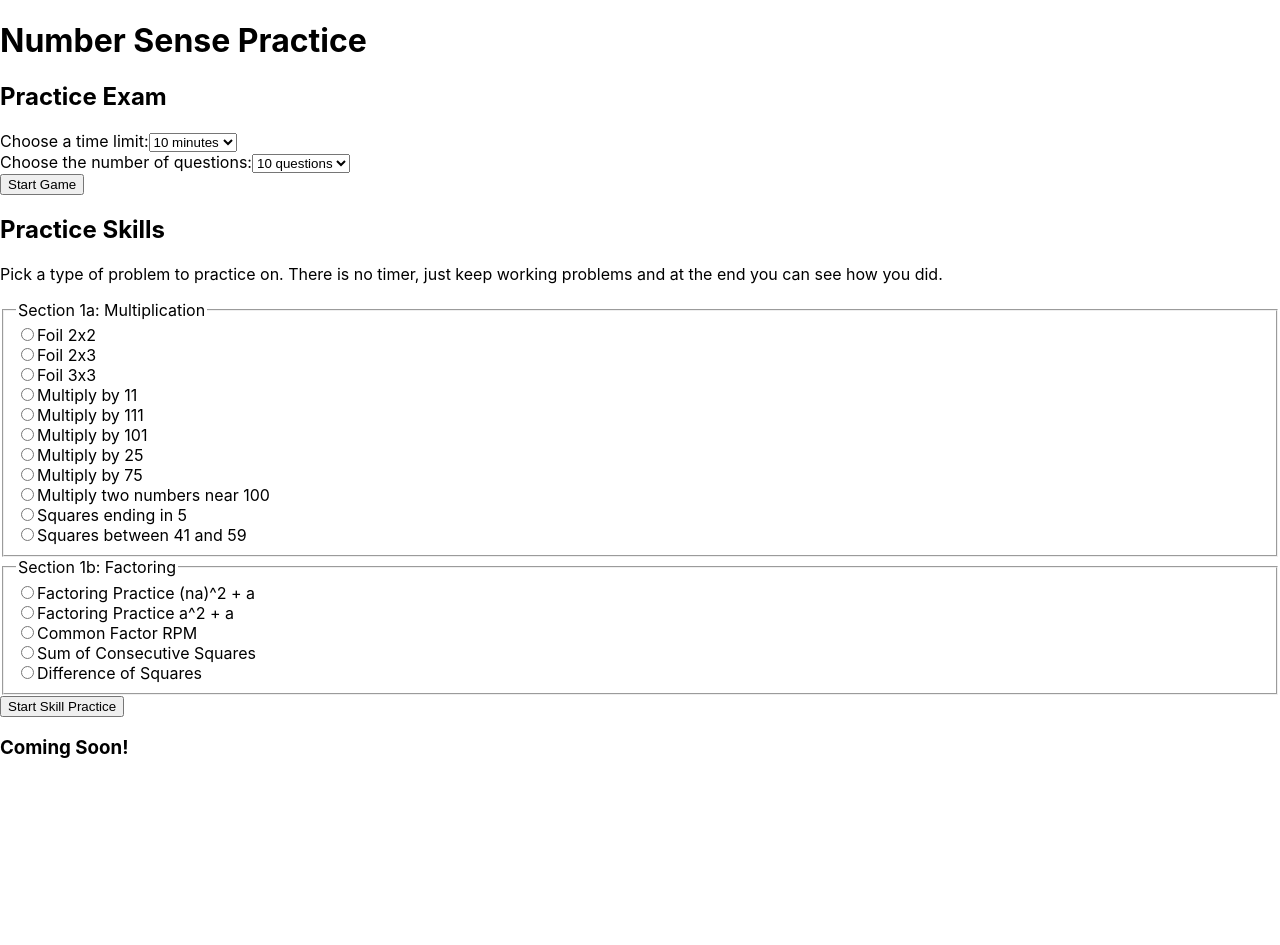
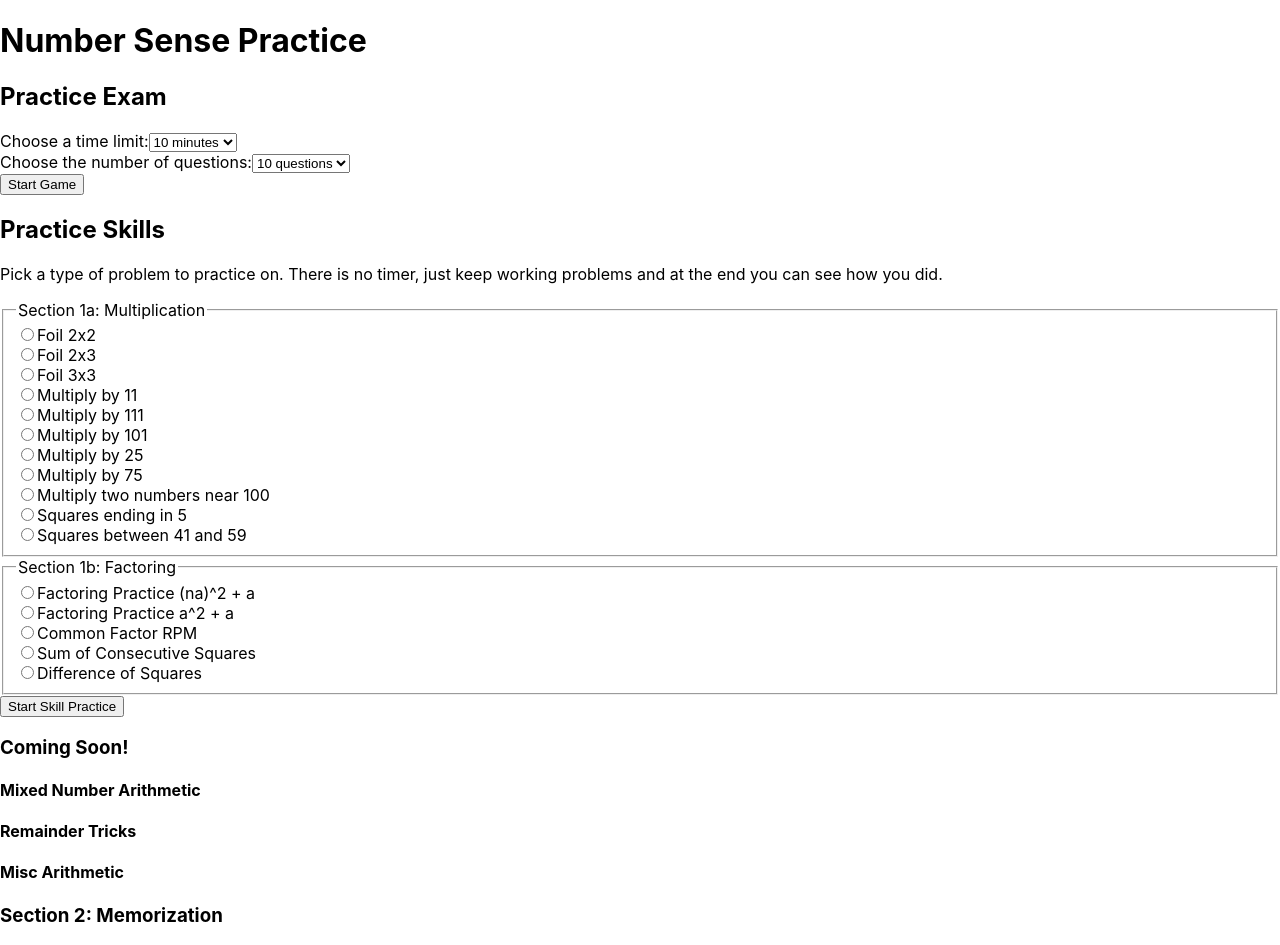
Before and after one commit to marco-campos/ns1, a React (Create React App) app: page / in a window 1280 px wide. Before the commit the page ends 800 px from the top, so only its background shows below. Built offline with nearby package versions, Linux system fonts and the light colour scheme.

Commit message:
updated TODOs in README as well as the Coming Soon blocks in the StartScreen component

```diff
--- a/src/components/StartScreen.js
+++ b/src/components/StartScreen.js
@@ -79,6 +79,10 @@ const StartScreen = ({ startGame, startSkillPractice }) => {
 
         <button onClick={handleSkillStart}>Start Skill Practice</button>
         <h3>Coming Soon!</h3>
+        <h4>Mixed Number Arithmetic</h4>
+        <h4>Remainder Tricks</h4>
+        <h4>Misc Arithmetic</h4>
+        <h3>Section 2: Memorization</h3>
         {/* ... upcoming sections ... */}
       </div>
     </div>
```
Also changed, not shown: 1 other file (tests, documents, lock files or other folders).
